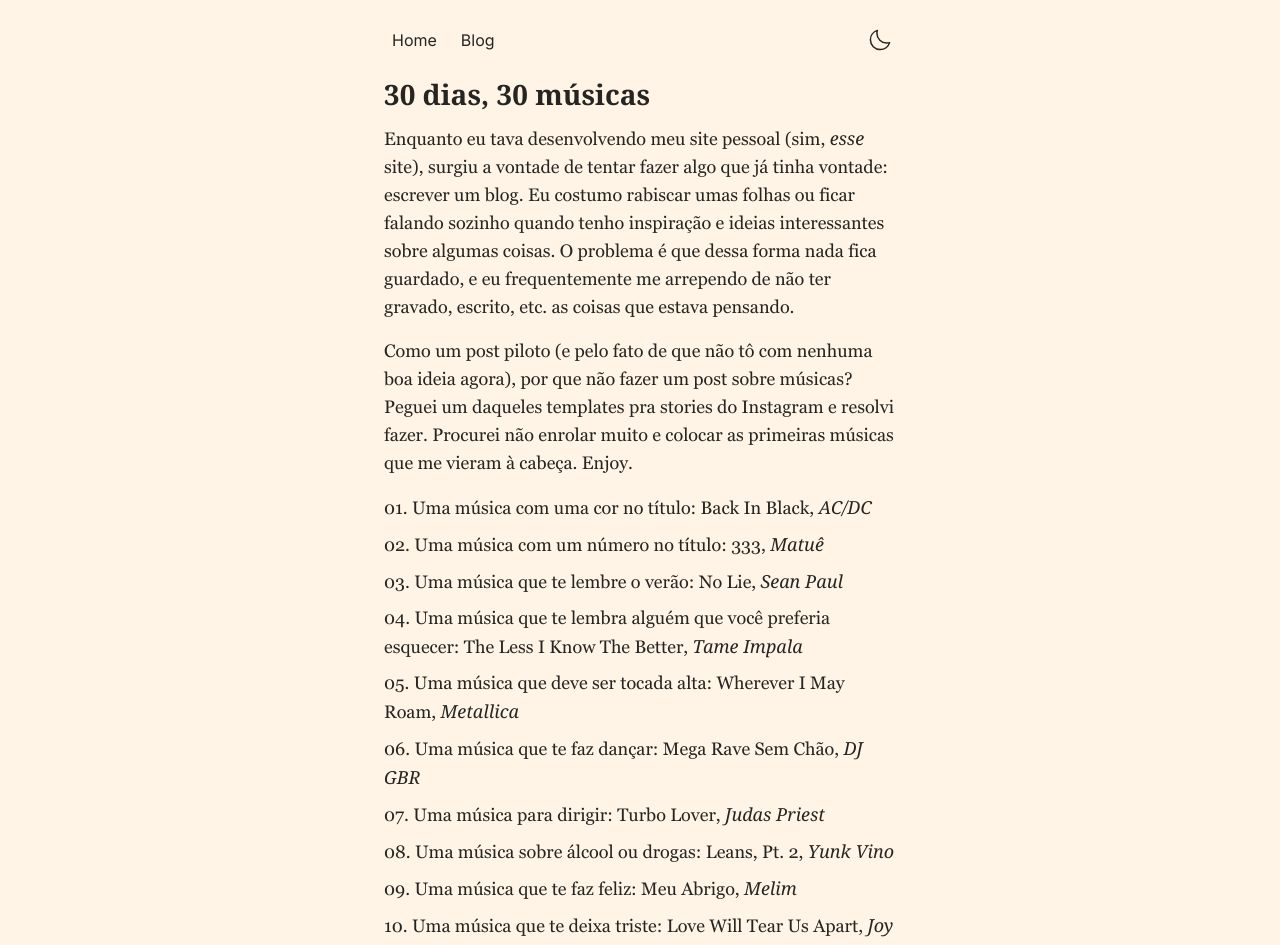
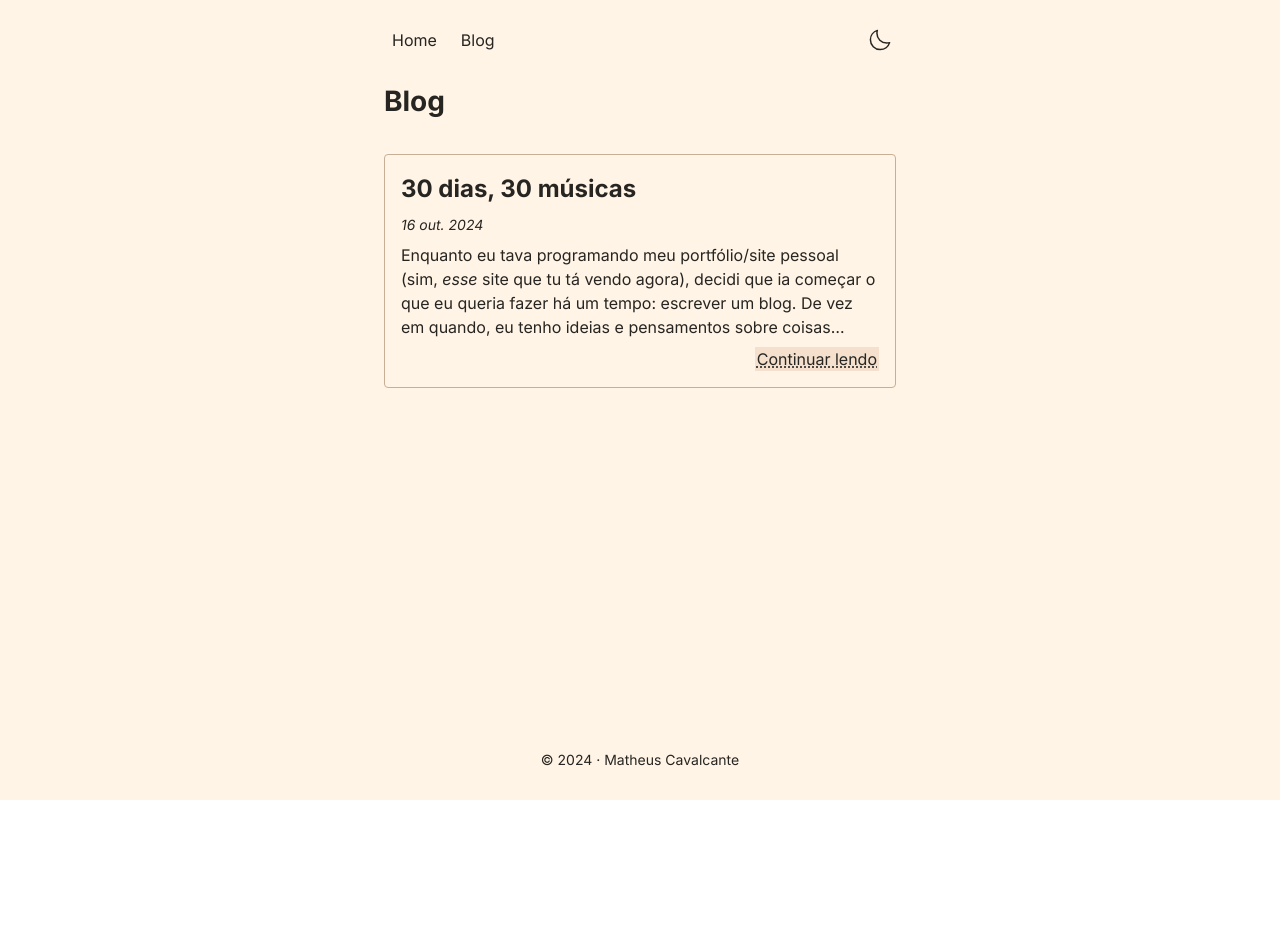
Before and after one commit to mcavalcantes/website, a React (Vite) app: page /blog in a window 1280 px wide. Shown: the top 945 px of the page. After the commit the page ends 800 px from the top, so only its background shows below. Built offline with nearby package versions, Linux system fonts and the light colour scheme.

Commit message:
blog structuring is almost ready

```diff
--- a/src/assets/styles/globals.css
+++ b/src/assets/styles/globals.css
@@ -72,10 +72,6 @@
   font-family: "Inter", sans-serif;
 }
 
-article {
-  font-family: "Georgia", serif;
-}
-
 h1, h2, h3 {
   font-weight: bold;
 }
@@ -112,3 +108,26 @@
   display: flex;
   flex-direction: column;
 }
+
+/* blog styling below */
+
+article {
+  font-family: "Georgia", serif;
+}
+
+article h1, h2, h3, span {
+  font-family: "Inter", sans-serif;
+}
+
+article ul, ol {
+  padding-left: 1rem;
+  padding-right: 1rem;
+}
+
+article li::marker {
+  font-weight: bold;
+}
+
+article a {
+  @apply px-0.5 underline decoration-dotted underline-offset-2 bg-light-hover dark:bg-dark-hover;
+}
--- a/src/components/ui/Post.tsx
+++ b/src/components/ui/Post.tsx
@@ -1,11 +1,15 @@
-import React from "react";
+import Markdown from "react-markdown";
 
 interface PostProps {
-  children: React.ReactNode;
+  DATE: string;
+  TITLE: string;
+  CONTENT: string;
 }
 
-export const Post = ({ children }: PostProps) => (
+export const Post = ({ DATE, TITLE, CONTENT }: PostProps) => (
   <article className="text-lg flex flex-col gap-4">
-    {children}
+    <h1>{TITLE}</h1>
+    <span className="text-sm italic">{DATE}</span>
+    <Markdown>{CONTENT}</Markdown>
   </article>
 );
--- /dev/null
+++ b/src/components/ui/PostPreview.tsx
@@ -0,0 +1,26 @@
+import Markdown from "react-markdown";
+
+interface PostPreviewProps {
+  DATE: string;
+  HREF: string;
+  TITLE: string;
+  PREVIEW: string;
+}
+
+export const PostPreview = ({ DATE, HREF, TITLE, PREVIEW }: PostPreviewProps) => (
+  <div className="p-4 flex flex-col gap-2 rounded border border-light-border dark:border-dark-border">
+    <h2 className="py-0 w-fit shrink-0">{TITLE}</h2>
+    <span className="text-sm italic">{DATE}</span>
+    <div className="line-clamp-6 md:line-clamp-5 xl:line-clamp-4">
+      <Markdown>
+        {PREVIEW}
+      </Markdown>
+    </div>
+    <a
+      href={HREF}
+      className="px-0.5 w-fit self-end underline decoration-dotted underline-offset-2 bg-light-hover dark:bg-dark-hover"
+    >
+      Continuar lendo
+    </a>
+  </div>
+);
--- a/src/constants/constants.ts
+++ b/src/constants/constants.ts
@@ -5,7 +5,11 @@
   Project,
   Achievement,
   Social,
+  Post,
 } from "../types/types";
+
+import TRINTA_PREVIEW from "../content/TRINTA_PREVIEW.md";
+import TRINTA from "../content/TRINTA.md";
 
 export const EDUCATIONS: Array<Education> = [
   {
@@ -108,12 +112,25 @@
 
 export const PROJECTS: Array<Project> = [
   {
+    HREF: "/",
+    TITLE: "Portfólio",
+    DESCRIPTION: "Website pessoal com o propósito principal de mostrar, de " +
+    "forma completa, minhas habilidades, experiências, projetos, e conquistas. " +
+    "Além disso, também serve como uma página onde guardo meus pensamentos e ideias " +
+    "na forma de artigos, como um repositório da mente.",
+    BULLETS: [
+      "Feito com TypeScript, React, Tailwind CSS, e Node.js.",
+      "Interface de usuário totalmente responsiva, com prototipagem prévia feita no Figma.",
+      "Blog com suporte para escrita usando arquivos Markdown, permitindo um melhor gerenciamento da estrutura dos posts.",
+    ],
+  },
+  {
     HREF: "https://mcavalcantes.github.io/derivadash/",
     TITLE: "DerivaDash",
     DESCRIPTION: "Aplicação web que serve como uma ferramenta de estudos " +
     "destinada a estudantes de engenharia, visando reforçar o aprendizado das " +
     "regras de derivação na disciplina de cálculo de uma maneira ágil, em um formato " +
-    "de quiz. Feito com HTML, CSS, e JavaScript.",
+    "de quiz. Feito com HTML, CSS, e JavaScript puro.",
     BULLETS: [
       "Página interativa que mostra uma questão de múltipla escolha a ser respondida pelo usuário.",
       "Personalização da página com três temas distintos, com feedback visual para erros e acertos.",
@@ -181,3 +198,13 @@
     TITLE: "Spotify",
   },
 ];
+
+export const POSTS: Array<Post> = [
+  {
+    DATE: "16 out. 2024",
+    HREF: "/trinta",
+    TITLE: "30 dias, 30 músicas",
+    PREVIEW: TRINTA_PREVIEW,
+    CONTENT: TRINTA,
+  },
+];
--- /dev/null
+++ b/src/content/TRINTA_PREVIEW.md
@@ -0,0 +1,6 @@
+Enquanto eu tava programando meu portfólio/site pessoal (sim, _esse_ site que tu tá vendo agora),
+decidi que ia começar o que eu queria fazer há um tempo: escrever um blog. De vez em quando,
+eu tenho ideias e pensamentos sobre coisas interessantes e gostaria de compartilhar/deixar
+guardado em algum lugar, mesmo que ninguém vá ler. Eu costumo rabiscar umas folhas ou ficar
+falando sozinho quando isso acontece, o problema é que dessa forma nada fica guardado, e eu
+frequentemente me arrependo de não ter gravado, escrito, etc. as coisas que estava pensando.
--- a/src/content/trinta.md
+++ b/src/content/trinta.md
@@ -1,43 +1,46 @@
-# 30 dias, 30 músicas
+Enquanto eu tava programando meu portfólio/site pessoal (sim, _esse_ site que tu tá vendo agora),
+decidi que ia começar o que eu queria fazer há um tempo: escrever um blog. De vez em quando,
+eu tenho ideias e pensamentos sobre coisas interessantes e gostaria de compartilhar/deixar
+guardado em algum lugar, mesmo que ninguém vá ler. Eu costumo rabiscar umas folhas ou ficar
+falando sozinho quando isso acontece, o problema é que dessa forma nada fica guardado, e eu
+frequentemente me arrependo de não ter gravado, escrito, etc. as coisas que estava pensando.
 
-Enquanto eu tava desenvolvendo meu site pessoal (sim, _esse_ site), surgiu a vontade de tentar
-fazer algo que já tinha vontade: escrever um blog. Eu costumo rabiscar umas folhas ou ficar
-falando sozinho quando tenho inspiração e ideias interessantes sobre algumas coisas. O problema
-é que dessa forma nada fica guardado, e eu frequentemente me arrependo de não ter gravado,
-escrito, etc. as coisas que estava pensando.
+Mas não pretendo usar esse blog só pra escrever ideias sobre assuntos "interessantes"—na real,
+eu provavelmente vou escrever menos sobre isso do que qualquer outra coisa. Guardar memórias,
+experiências, histórias, aprendizados, etc. também é o que eu quero fazer aqui.
 
-Como um post piloto (e pelo fato de que não tô com nenhuma boa ideia agora),
-por que não fazer um post sobre músicas? Peguei um daqueles templates pra stories do Instagram
-e resolvi fazer. Procurei não enrolar muito e colocar as primeiras músicas que me vieram à cabeça.
-Enjoy.
+Enfim, como um post piloto (e pelo fato de que não tô com nenhuma boa ideia agora), por que não
+fazer um post sobre músicas? Peguei um daqueles templates pra stories do Instagram e resolvi
+fazer: escolher 30 músicas pra um tema específico. Procurei não enrolar muito e colocar as
+primeiras músicas que me vieram à cabeça. Enjoy.
 
 1. Uma música com uma cor no título: Back In Black, _AC/DC_
 2. Uma música com um número no título: 333, _Matuê_
-3. Uma música que te lembre o verão: No Lie, _Sean Paul_
+3. Uma música que te lembre o verão: Taste The Feeling, _Avicii_
 4. Uma música que te lembra alguém que você preferia esquecer: The Less I Know The Better, _Tame Impala_
 5. Uma música que deve ser tocada alta: Wherever I May Roam, _Metallica_
 6. Uma música que te faz dançar: Mega Rave Sem Chão, _DJ GBR_
 7. Uma música para dirigir: Turbo Lover, _Judas Priest_
 8. Uma música sobre álcool ou drogas: Leans, Pt. 2, _Yunk Vino_
-9. Uma música que te faz feliz: Meu Abrigo, _Melim_
+9. Uma música que te faz feliz: Know No Better, _Major Lazer_
 10. Uma música que te deixa triste: Love Will Tear Us Apart, _Joy Division_
 11. Uma música que você nunca vai enjoar: Empire State Of Mind, _Jay-Z_
-12. Uma música da sua pré-adolescência: Sweet Child O' Mine, _Guns N' Roses_
+12. Uma música da sua pré-adolescência: A GHETTO CHRISTMAS CAROL, _XXXTENTACION_
 13. Uma música que você gosta dos Anos 70: Metamorfose Ambulante, _Raul Seixas_
 14. Uma música que você gostaria que tocasse no seu casamento: A Thousand Years, _Christina Perri_
 15. Uma música que você gosta e é um cover de outro artista: The Man Who Sold The World, _Nirvana_
 16. Uma música hit que seja favorita: Runaway, _Kanye West_
-17. Uma música que você cantaria em dueto no karaokê: Chop Suey!, _System of a Down_
+17. Uma música que você cantaria em dueto no karaokê: Chop Suey!, _System Of A Down_
 18. Uma música do ano que você nasceu: Seven Nation Army, _The White Stripes_
-19. Uma música que te faz pensar na vida: Até o Fim, _Engenheiros do Hawaii_
-20. Uma música que tem vários significados pra você: Nights, _Frank Ocean_
+19. Uma música que te faz pensar na vida: Infinita Highway, _Engenheiros do Hawaii_
+20. Uma música que tem vários significados pra você: Paranoid, _Black Sabbath_
 21. Uma música que tem o nome de alguém no título: MARY JANE, _Night Lovell_
-22. Uma música que te coloca pra cima: Know No Better, _Major Lazer_
+22. Uma música que te coloca pra cima: The Only Way Is Up, _Martin Garrix_
 23. Uma música que todo mundo deveria escutar: Capítulo 4, Versículo 3, _Racionais MC's_
 24. Uma música de uma banda que você gostaria que ainda estivesse junta: Somewhere I Belong, _Linkin Park_
 25. Uma música de um artista que não está mais vivo: Self Care, _Mac Miller_
 26. Uma música que te dá vontade de se apaixonar: I Wanna Be Yours, _Arctic Monkeys_
 27. Uma música que machuca seu coração: we fell in love in october, _girl in red_
 28. Uma música de um artista que você ama a voz: Duality, _Slipknot_
-29. Uma música que você se lembra da infância: Glad You Came, _The Wanted_
+29. Uma música que você se lembra da infância: Pump It, _The Black Eyed Peas_
 30. Uma música que te lembra de você mesmo: All My Life, _Lil Durk_
--- a/src/pages/Blog/blog.tsx
+++ b/src/pages/Blog/blog.tsx
@@ -1,12 +1,13 @@
 import { useState } from "react";
 import { v4 as uuidv4 } from "uuid";
-import Markdown from "react-markdown";
 
 import { Layout } from "../../components/layout/Layout";
-import { Post } from "../../components/ui/Post";
 
-// this is lame
-import trinta from "../../content/trinta.md";
+import { PostPreview } from "../../components/ui/PostPreview";
+
+import {
+  POSTS,
+} from "../../constants/constants";
 
 export const Blog = () => {
   let userTheme: string | null = localStorage.getItem("theme");
@@ -20,22 +21,18 @@
 
   const [theme, setTheme] = useState(userTheme);
 
-  // this is also some lame shit
-
-  const POSTS = [
-    trinta,
-  ];
-
   return (
     <Layout theme={theme} setTheme={setTheme}>
-      <ul>
+      <h1>Blog</h1>
+      <ul className="gap-4">
         {POSTS.map(item =>
           <li key={uuidv4()}>
-            <Post>
-              <Markdown>
-                {item}
-              </Markdown>
-            </Post>
+            <PostPreview
+              DATE={item.DATE}
+              HREF={item.HREF}
+              TITLE={item.TITLE}
+              PREVIEW={item.PREVIEW}
+            />
           </li>
         )}
       </ul>
--- a/vite.config.ts
+++ b/vite.config.ts
@@ -12,6 +12,6 @@
           return `export default ${JSON.stringify(code)};`;
         }
       }
-    }
+    },
   ],
 })
```
Also changed, not shown: src/types/types.ts (+8 -0 lines), 2 other files (tests, documents, lock files or other folders).
